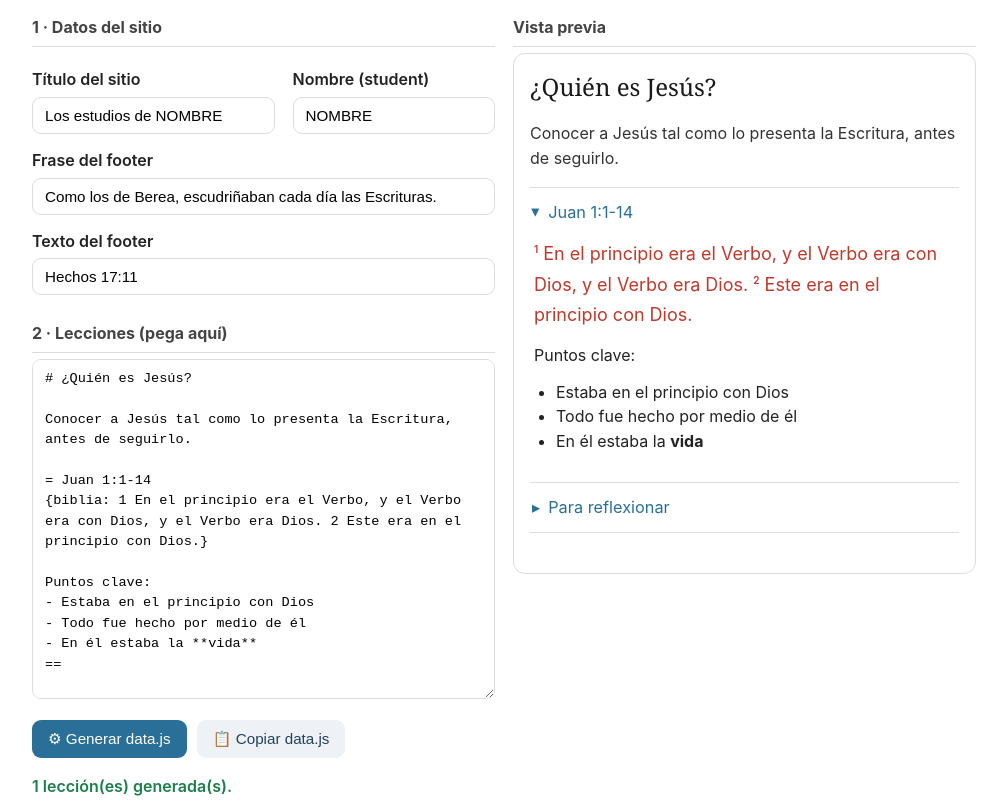
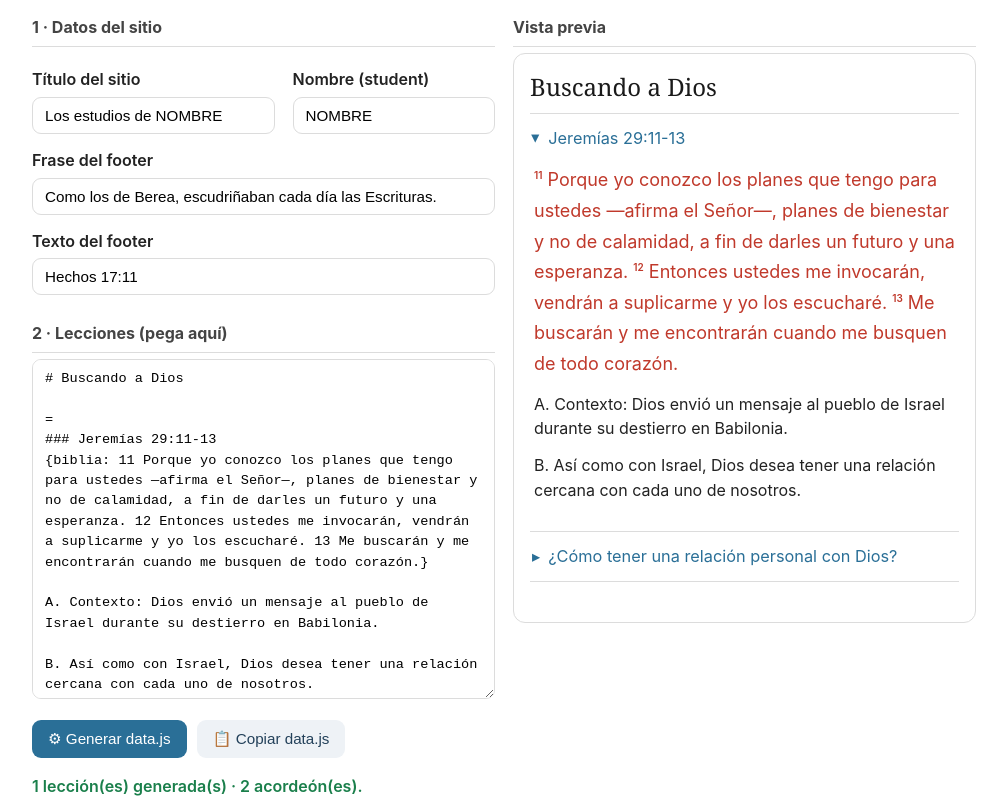
Before and after one commit to giannifontanot/the-berean-way, a plain HTML site: page tools/lesson-builder.html in a window 1280 px wide. Shown: the part 240-1043 px from the top of the page, without its empty margins (136-1143 px from the left). Drawn offline with Linux system fonts and the light colour scheme.

Commit message:
Arregla parser: encabezado de acordeón en línea siguiente al =, y {biblia} multilínea

```diff
--- a/tools/lesson-builder.html
+++ b/tools/lesson-builder.html
@@ -60,15 +60,15 @@ vista previa, y genera el <code>data.js</code> listo para una carpeta de usuario
 <details class="help">
   <summary>📖 Guía rápida del formato</summary>
   <table>
-    <tr><td># Título</td><td>Empieza una lección nueva (es el título que va en el menú).</td></tr>
+    <tr><td># Título</td><td>Empieza una lección nueva (es el título que va en el menú). Un solo <code>#</code>.</td></tr>
     <tr><td>texto suelto</td><td>Lo que escribas debajo del título (antes del primer <code>=</code>) es la introducción, fuera del acordeón.</td></tr>
-    <tr><td>= Encabezado</td><td><strong>Abre</strong> un acordeón. El texto en esa línea es el botón que se hace clic.</td></tr>
+    <tr><td>=</td><td><strong>Abre</strong> un acordeón. El encabezado puede ir en la misma línea (<code>= Juan 1:1</code>) o en la línea siguiente (p.ej. <code>### Juan 1:1</code>).</td></tr>
     <tr><td>==</td><td><strong>Cierra</strong> el acordeón.</td></tr>
     <tr><td>- punto</td><td>Lista de viñetas.</td></tr>
     <tr><td>**negrita**</td><td>Texto en <strong>negrita</strong>.</td></tr>
     <tr><td>*cursiva*</td><td>Texto en <em>cursiva</em>.</td></tr>
     <tr><td>{rojo: texto}</td><td>Color. Nombres: rojo, azul, verde, dorado, gris, naranja, morado. O hex: <code>{#ff8800: texto}</code>.</td></tr>
-    <tr><td>{biblia: 1 En el principio...}</td><td>Escritura en rojo 18px; los números de versículo salen pequeños (10px).</td></tr>
+    <tr><td>{biblia: 1 En el principio...}</td><td>Escritura en rojo 18px; los números de versículo salen pequeños (10px). Puede abarcar varias líneas.</td></tr>
   </table>
 </details>
 
@@ -91,21 +91,24 @@ vista previa, y genera el <code>data.js</code> listo para una carpeta de usuario
     <input type="text" id="footerText" value="Hechos 17:11">
 
     <h2>2 · Lecciones (pega aquí)</h2>
-    <textarea id="src" spellcheck="false"># ¿Quién es Jesús?
+    <textarea id="src" spellcheck="false"># Buscando a Dios
 
-Conocer a Jesús tal como lo presenta la Escritura, antes de seguirlo.
+=
+### Jeremías 29:11-13
+{biblia: 11 Porque yo conozco los planes que tengo para ustedes —afirma el Señor—, planes de bienestar y no de calamidad, a fin de darles un futuro y una esperanza. 12 Entonces ustedes me invocarán, vendrán a suplicarme y yo los escucharé. 13 Me buscarán y me encontrarán cuando me busquen de todo corazón.}
 
-= Juan 1:1-14
-{biblia: 1 En el principio era el Verbo, y el Verbo era con Dios, y el Verbo era Dios. 2 Este era en el principio con Dios.}
+A. Contexto: Dios envió un mensaje al pueblo de Israel durante su destierro en Babilonia.
 
-Puntos clave:
-- Estaba en el principio con Dios
-- Todo fue hecho por medio de él
-- En él estaba la **vida**
+B. Así como con Israel, Dios desea tener una relación cercana con cada uno de nosotros.
 ==
 
-= Para reflexionar
-¿Qué cambia en mi vida si {rojo: Jesús} es realmente quien dice ser?
+=
+### ¿Cómo tener una relación personal con Dios?
+Es una amistad en dos sentidos:
+
+1. Escuchamos a Dios hablar: Estudiando la Biblia.
+
+2. Nosotros hablamos con Dios: Orando.
 ==
 </textarea>
 
@@ -171,8 +174,29 @@ function inline(text) {
   return t;
 }
 
+/* une líneas de un bloque {marca: ...} que abarca varias líneas
+   (p.ej. un {biblia: ...} con una línea en blanco en medio) en una sola. */
+function mergeBraces(lines) {
+  const out = [];
+  let buf = null;
+  for (const line of lines) {
+    if (buf !== null) {
+      buf += " " + line.trim();
+      if (buf.indexOf("}") > -1) { out.push(buf); buf = null; }
+      continue;
+    }
+    const op = (line.match(/\{/g) || []).length;
+    const cl = (line.match(/\}/g) || []).length;
+    if (op > cl) buf = line;
+    else out.push(line);
+  }
+  if (buf !== null) out.push(buf);
+  return out;
+}
+
 /* convierte un bloque de líneas en párrafos / listas */
 function blockToHtml(lines) {
+  lines = mergeBraces(lines);
   const out = [];
   let para = [], list = null;
   const flushPara = () => { if (para.length) { out.push("<p>" + inline(para.join(" ")) + "</p>"); para = []; } };
@@ -197,21 +221,38 @@ function parseLessons(text) {
   let cur = null, acc = null, introLines = [];
 
   const closeAcc = () => {
-    if (acc) { cur.items.push({ heading: acc.heading, body: blockToHtml(acc.body) }); acc = null; }
+    if (acc) { cur.items.push({ heading: acc.heading || "(sin título)", body: blockToHtml(acc.body) }); acc = null; }
   };
   const closePage = () => {
     if (cur) { closeAcc(); cur.purposeHtml = blockToHtml(introLines); pages.push(cur); }
   };
 
   for (const line of lines) {
-    const mh = line.match(/^#\s+(.+)/);
+    // Título de lección: un solo '#' (no '##', '###', ...)
+    const mh = line.match(/^#(?!#)\s*(.+)/);
     if (mh) { closePage(); cur = { title: mh[1].trim(), items: [] }; introLines = []; acc = null; continue; }
     if (!cur) continue;
-    const ma = line.match(/^=\s*(?!=)(.+)/);   // "= Encabezado" (no "==")
-    if (ma) { closeAcc(); acc = { heading: ma[1].trim(), body: [] }; continue; }
+
+    // Cierre de acordeón
     if (/^==\s*$/.test(line)) { closeAcc(); continue; }
-    if (acc) acc.body.push(line);
-    else introLines.push(line);
+
+    // Apertura de acordeón: '=' (encabezado opcional en la misma línea)
+    const mo = line.match(/^=(?!=)\s*(.*)$/);
+    if (mo) { closeAcc(); acc = { heading: mo[1].trim(), body: [] }; continue; }
+
+    if (acc) {
+      // Si el acordeón aún no tiene encabezado, la primera línea no vacía
+      // (sea '### Algo' o texto normal) se convierte en el encabezado.
+      if (!acc.heading) {
+        if (line.trim() === "") continue;
+        const hm = line.match(/^#{1,6}\s*(.+)/);
+        acc.heading = (hm ? hm[1] : line).trim();
+        continue;
+      }
+      acc.body.push(line);
+    } else {
+      introLines.push(line);
+    }
   }
   closePage();
 
@@ -288,7 +329,8 @@ function build() {
     footerText: document.getElementById("footerText").value.trim()
   };
   document.getElementById("out").value = genDataJs(pages, opts);
-  document.getElementById("msg").textContent = pages.length + " lección(es) generada(s).";
+  document.getElementById("msg").textContent = pages.length + " lección(es) generada(s) · " +
+    pages.reduce((n, p) => n + p.items.length, 0) + " acordeón(es).";
 }
 
 document.getElementById("genBtn").addEventListener("click", build);
```
